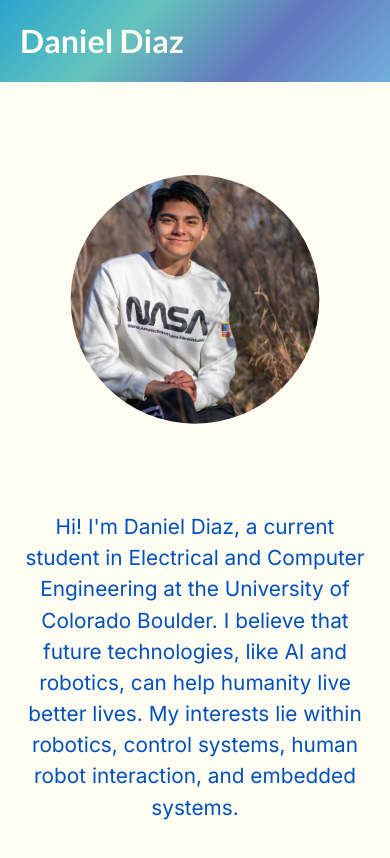
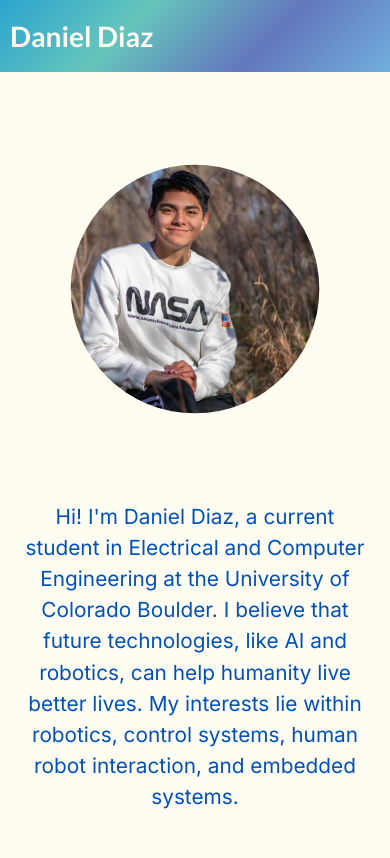
Before and after one commit to dadi1509/dadi1509.github.io, a plain HTML site: page index.html in a window 390 px wide. Drawn offline with Linux system fonts and the light colour scheme.

Commit message:
Changes to Header in Mobile

```diff
--- a/styles.css
+++ b/styles.css
@@ -57,9 +57,9 @@ img.headshot {
 
 @media (max-width: 768px) {
     .main-header {
-        font-size: 16px;
-        padding: 0 20px;
-        min-height: 80px;
+        font-size: 14px;
+        padding: 0 10px;
+        min-height: 40px;
     }
 
     .about-me {
```
